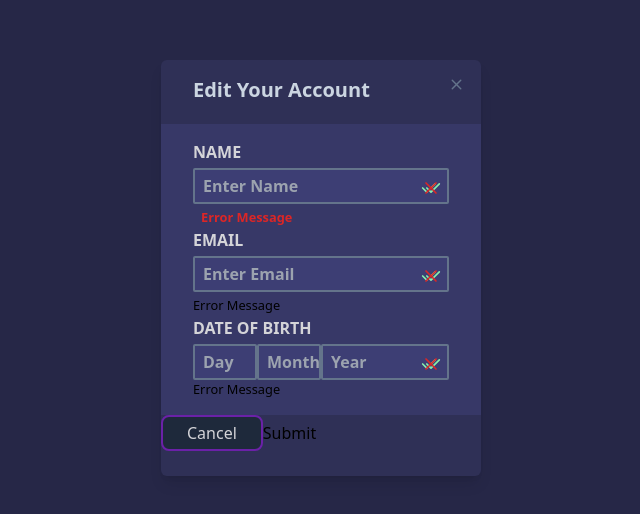
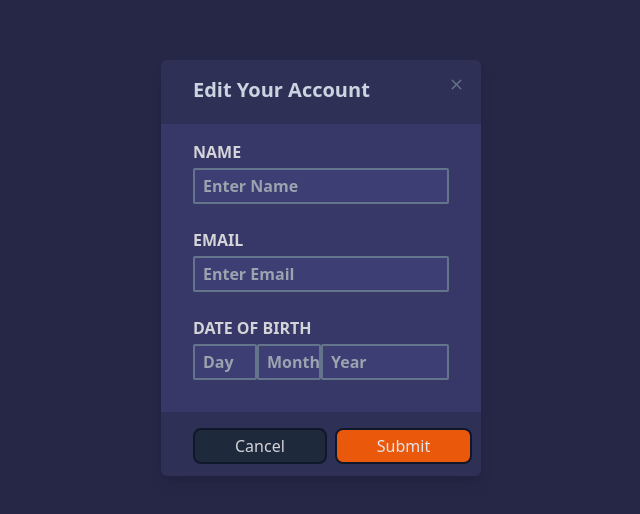
Before and after one commit to captainkapnap/icodethis_yt_video, a Next.js app: page / in a window 1280 px wide. Shown: the part 132-646 px from the top of the page, without its empty margins (319-959 px from the left). Built offline with nearby package versions, Linux system fonts and the light colour scheme.

Commit message:
validation complete.  useRef needs to be done for icons

```diff
--- a/src/pages/components/icons.tsx
+++ b/src/pages/components/icons.tsx
@@ -1,6 +1,5 @@
 
 function IcT({icons, classNameCustom}: {icons: string, classNameCustom?: string | undefined } ): JSX.Element | null {
-    console.log(classNameCustom)
     if (icons === "checks") {
         return(
             <svg xmlns="http://www.w3.org/2000/svg" className={classNameCustom ?? undefined} width="24" height="24" viewBox="0 0 24 24" strokeWidth="2" stroke="currentColor" fill="none" strokeLinecap="round" strokeLinejoin="round">
--- a/src/pages/components/util.tsx
+++ b/src/pages/components/util.tsx
@@ -2,6 +2,8 @@ import { useEffect } from 'react';
 import dynamic from 'next/dynamic';
 import { any } from 'zod';
 import IcT from './icons';
+import { useState, FormEvent, ChangeEvent, useRef } from 'react';
+import { text } from 'stream/consumers';
 
 // ******************************************************
 // * Lazy Loading for client side document method.
@@ -54,15 +56,142 @@ function generateColor() {
 }
 // _____________________________________________________
 
+// ******************************************************
+// * REGEX for testing email
+// ******************************************************
+function isEmail(email: string) {
+	return /^(([^<>()\[\]\\.,;:\s@"]+(\.[^<>()\[\]\\.,;:\s@"]+)*)|(".+"))@((\[[0-9]{1,3}\.[0-9]{1,3}\.[0-9]{1,3}\.[0-9]{1,3}])|(([a-zA-Z\-0-9]+\.)+[a-zA-Z]{2,}))$/.test(email);
+}
+function isLeapYear(year: number): boolean {
+    return (year % 4 === 0 && year % 100 !== 0) || year % 400 === 0;
+}
 
 
+type FormTypes = {
+    username: string;
+    email: string;
+    day: number |  undefined;
+    month: number | undefined;
+    year: number | undefined;
+}
+type FormErrors = {
+    // needed line below for:
+    //        const remainingErrors = Object.keys(formErrors || {}).filter((key) => formErrors?.[key] !== null && formErrors?.[key] !== '');
+    // this allows any string key to be used to access the properties of the object.
+    [key: string]: string | null;
+    username: string | null;
+    email: string | null;
+    day: string | null;
+    month: string | null;
+    year: string | null;
+}
+
 function ICodeThis() {
+    // ================ STATE ================
+    const initialConditions: FormTypes = { username: "", email: "", day: undefined, month: undefined, year: undefined };
+    const [formValues, setFormValues] = useState<FormTypes>(initialConditions);
+    const [formErrors, setFormErrors] = useState<FormErrors | null>(null);  // the | null allows for an initial state where there are no errors
+    const [isSubmit, setIsSubmit] = useState<boolean>(false);
 
+    const formControlRef = useRef<HTMLDivElement>(null);
+
+    // ================ HELPERS ================
+    function handleChange(el: ChangeEvent<HTMLInputElement>) {
+        // id and value are the attributes on the <input> tag
+        const { id, value } = el.target;
+        let parsedValue: string | number | null = value;
+
+        if (id === "day" || id === "month" || id === "year") {
+            parsedValue = parseInt(value, 10);
+
+            if (isNaN(parsedValue)) {
+                parsedValue = null;
+            }
+        }
+
+        setFormValues({...formValues, [id]: parsedValue})
+    }
+
+    function handleSubmit(e: FormEvent<HTMLFormElement>) {
+        e.preventDefault();
+        setFormErrors(validate(formValues));
+        setIsSubmit(true);
+    }
+
+    function validate(text2validate: FormTypes): FormErrors {
+        const errors: FormErrors = { username: "", email: "", day: null, month: null, year: null };
+        if (!text2validate.username) {
+            errors.username = "Username is required!";
+        }
+
+        if (!text2validate.email) {
+            errors.email = "Email is required!";
+        } else if (!isEmail(text2validate.email)) {
+            errors.email = "Must follow format: name@company.com"
+        }
+
+        if (!text2validate.day) {
+            errors.day = "Must enter a day"
+        } else if (typeof text2validate.day !== "number") {
+            errors.day = "Day must be a number"
+        } else if (
+            text2validate.month &&
+            typeof text2validate.month === "number" &&
+            text2validate.day &&
+            typeof text2validate.day === "number"
+        ) {
+            let year: number | string = new Date().getFullYear();
+            // if year is entered, use it to determine num of days in month.  if none, use current year
+            if (text2validate.year && typeof year === "number") {
+                year = text2validate.year;
+            }
+            const maxDaysInMonth = new Date(year, text2validate.month, 0).getDate();
+            const month = text2validate.month;
+            const day = text2validate.day;
+
+            if (day < 1 || day > maxDaysInMonth) {
+                errors.day = "Not valid day for given month"
+            } else if (month === 2 && day === 29 && !isLeapYear(year)) {
+                // this never executes because the above captures it
+                errors.day = "Must enter valid day for non-leap year";
+            }
+        }
+
+        if (
+            (typeof text2validate.month === "number") &&
+            (text2validate.month < 1 || text2validate.month > 12)
+        ) {
+            errors.month = "Select a valid month between 1 and 12";
+        } else if (!text2validate.month) {
+            errors.month = "Must enter a month (between 1 and 12)";
+        }
+
+        if (typeof text2validate.year !== "number") {
+            errors.year = "Select a valid year";
+        }
+
+        return errors;
+    }
+
+    // ================ LIFECYCLE ================
+    useEffect(() => {
+        console.log("useEffect -> FormErrors: ", Object.keys(formErrors || {}).length, formErrors)
+        const remainingErrors = Object.keys(formErrors || {}).filter((key) => formErrors?.[key] !== null && formErrors?.[key] !== '');
+
+        console.log(remainingErrors.length)
+
+        if (remainingErrors.length === 0 && isSubmit){
+            console.log("*** SUBMITTED SUCCESSFULLY WITH: ", formValues)
+        }
+    }, [formErrors, isSubmit])
+
+
+    // ================ RETURN ================
     return (
       <div id="toggleDarkDiv" className="dark">
         <div id="bodyDiv" className="bg-[#262747] min-h-screen flex justify-center items-center selection:bg-[#DDBBFF] selection:text-black">
 
-            <div className="bg-[#2F3056] w-80 h-[26rem] flex flex-col shadow-lg rounded-md" id="container">
+            <div ref={formControlRef} className="bg-[#2F3056] w-80 h-[26rem] flex flex-col shadow-lg rounded-md" id="container">
                 {/*
                 // ******************************************************
                 // * HEADER
@@ -81,40 +210,40 @@ function ICodeThis() {
                 // ******************************************************
                 // * FORM
                 // ****************************************************** */}
-                <section className='bg-[#4d509843] h-68'>
-                    <form className='px-8 py-4' id='form'>
-                        <div className='relative ' id='form-control'>
+                <section className='bg-[#4d509843] h-[18rem]'>
+                    <form onSubmit={handleSubmit} className='px-8 py-4' id='form'>
+                        <div className='relative pb-6 ' id='form-control'>
                             <label className='text-zinc-300 inline-block mb-1 font-semibold'>NAME</label>
-                            <input className='border-slate-500 border-2 bg-[#4d509843] rounded-sm block py-1 pl-2 w-full hover:bg-[#4d50988b] focus:border-purple-700 focus:border-2 outline-none text-zinc-300 font-semibold' id="username" placeholder="Enter Name"/>
-                            <IcT icons='checks' classNameCustom='absolute top-9 right-1 text-green-300 pr-1' />
-                            <IcT icons='x' classNameCustom='absolute top-9 right-1 text-red-600 pr-1' />
-                            <small className='text-red-600 font-semibold px-2'>Error Message</small>
+                            <input value={formValues.username} onChange={handleChange} className='border-slate-500 border-2 bg-[#4d509843] rounded-sm block py-1 pl-2 w-full hover:bg-[#4d50988b] focus:border-purple-700 focus:border-2 outline-none text-zinc-300 font-semibold' id="username" placeholder="Enter Name"/>
+                            <IcT icons='checks' classNameCustom='hidden absolute top-9 right-1 text-green-300 pr-1' />
+                            <IcT icons='x' classNameCustom='hidden absolute top-9 right-1 text-red-600 pr-1' />
+                            <small className='text-red-600 font-semibold absolute bottom-0 left-0 hidden'>Error Message</small>
                         </div>
-                        <div className='relative' id='form-control'>
+                        <div className='relative pb-6' id='form-control'>
                             <label className='text-zinc-300 inline-block mb-1 font-semibold'>EMAIL</label>
-                            <input className='border-slate-500 border-2 bg-[#4d509843] rounded-sm block py-1 pl-2 w-full hover:bg-[#4d50988b] focus:border-purple-700 focus:border-2 outline-none text-zinc-300 font-semibold' id="email" placeholder="Enter Email" />
-                            <IcT icons='checks' classNameCustom='absolute top-9 right-1 text-green-300 pr-1' />
-                            <IcT icons='x' classNameCustom='absolute top-9 right-1 text-red-600 pr-1' />
-                            <small>Error Message</small>
+                            <input value={formValues.email} onChange={handleChange} className='border-slate-500 border-2 bg-[#4d509843] rounded-sm block py-1 pl-2 w-full hover:bg-[#4d50988b] focus:border-purple-700 focus:border-2 outline-none text-zinc-300 font-semibold' id="email" placeholder="Enter Email" />
+                            <IcT icons='checks' classNameCustom='hidden absolute top-9 right-1 text-green-300 pr-1' />
+                            <IcT icons='x' classNameCustom='hidden absolute top-9 right-1 text-red-600 pr-1' />
+                            <small className='text-red-600 font-semibold absolute bottom-0 left-0 hidden'>Error Message</small>
                         </div>
-                        <div className='relative' id='form-control'>
+                        <div className='relative pb-6' id='form-control'>
                             <label className='text-zinc-300 block mb-1 font-semibold'>DATE OF BIRTH</label>
-                            <input className='border-slate-500 border-2 bg-[#4d509843] rounded-sm inline-block py-1 pl-2 w-1/4 hover:bg-[#4d50988b] focus:border-purple-700 focus:border-2 outline-none text-zinc-300 font-semibold' placeholder="Day"/>
-                            <input className='border-slate-500 border-2 bg-[#4d509843] rounded-sm inline-block py-1 pl-2 w-1/4 hover:bg-[#4d50988b] focus:border-purple-700 focus:border-2 outline-none text-zinc-300 font-semibold' placeholder="Month" />
-                            <input className='border-slate-500 border-2 bg-[#4d509843] rounded-sm inline-block py-1 pl-2 w-1/2 hover:bg-[#4d50988b] focus:border-purple-700 focus:border-2 outline-none text-zinc-300 font-semibold' placeholder="Year" />
-                            <IcT icons='checks' classNameCustom='absolute top-9 right-1 text-green-300 pr-1' />
-                            <IcT icons='x' classNameCustom='absolute top-9 right-1 text-red-600 pr-1' />
-                            <small className='block'>Error Message</small>
+                            <input value={formValues.day || ''} onChange={handleChange} className='border-slate-500 border-2 bg-[#4d509843] rounded-sm inline-block py-1 pl-2 w-1/4 hover:bg-[#4d50988b] focus:border-purple-700 focus:border-2 outline-none text-zinc-300 font-semibold' id="day" placeholder="Day"/>
+                            <input value={formValues.month || ''} onChange={handleChange} className='border-slate-500 border-2 bg-[#4d509843] rounded-sm inline-block py-1 pl-2 w-1/4 hover:bg-[#4d50988b] focus:border-purple-700 focus:border-2 outline-none text-zinc-300 font-semibold' id="month" placeholder="Month" />
+                            <input value={formValues.year || ''} onChange={handleChange} className='border-slate-500 border-2 bg-[#4d509843] rounded-sm inline-block py-1 pl-2 w-1/2 hover:bg-[#4d50988b] focus:border-purple-700 focus:border-2 outline-none text-zinc-300 font-semibold' id="year" placeholder="Year" />
+                            <IcT icons='checks' classNameCustom='hidden absolute top-9 right-1 text-green-300 pr-1' />
+                            <IcT icons='x' classNameCustom='hidden absolute top-9 right-1 text-red-600 pr-1' />
+                            <small className='text-red-600 font-semibold absolute bottom-0 left-0 hidden'>Error Message</small>
+                        </div>
+                        {/*
+                        // ******************************************************
+                        // * BUTTONS
+                        // ****************************************************** */}
+                        <div className="mx-auto m-6 flex">
+                            <button className='px-10 py-1 border-2 mr-2 border-slate-900 bg-slate-800 hover:bg-slate-700 rounded-lg text-zinc-300'>Cancel</button>
+                            <button className='px-10 py-1 border-2 border-slate-900 bg-orange-600 hover:bg-orange-500 rounded-lg text-zinc-200' type="submit">Submit</button>
                         </div>
                     </form>
-                </section>
-                {/*
-                // ******************************************************
-                // * BUTTONS
-                // ****************************************************** */}
-                <section>
-                    <button className='px-6 py-1 border-2 border-purple-800 bg-slate-800 rounded-lg text-zinc-300'>Cancel</button>
-                    <button>Submit</button>
                 </section>
 
 
```
